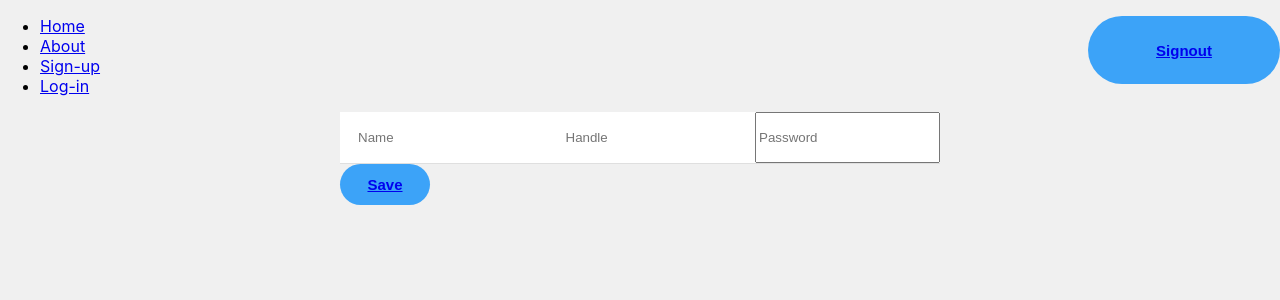
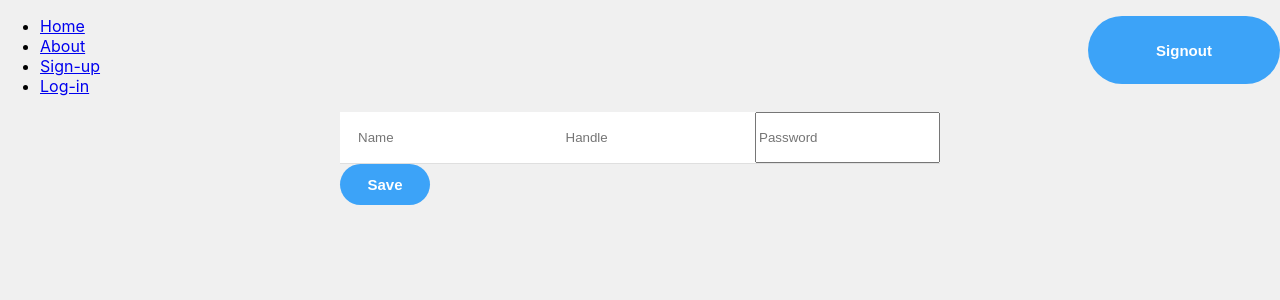
Before and after one commit to jip68660/build_simple_twitter, a React (Create React App) app in the folder ui/: page /signup in a window 1280 px wide. Shown: the top 300 px of the page. Built offline with nearby package versions, Linux system fonts and the light colour scheme.

Commit message:
Change random prompt

```diff
--- a/ui/src/App.js
+++ b/ui/src/App.js
@@ -55,16 +55,22 @@ class App extends React.Component{
     }
   }
   handleSignup = (event) => {
+    console.log("handlneSignup");
+    console.log(event);
     const fetchPromise = fetch("http://35.226.157.89/signup", {
       method: 'POST',
-      body: JSON.stringfy({ username: this.props.handle, password: this.props.password, name: this.props.name }),
+      body: JSON.stringify({ username: this.props.handle, password: this.props.password, name: this.props.name }),
       headers: {
         'Content-Type': 'application/json'
       }
     });
     fetchPromise.then(response => {
-      const json = response.json();
-      localStorage.setItem('sessionkey', json.sessionkey);
+      response.json().then((data) => {
+        console.log(data);
+        console.log(`saving to localstorage: ${data.sessionkey}`);
+        localStorage.setItem('sessionkey', data.sessionkey);
+        console.log("success");
+      });
     });
 
   }
@@ -73,7 +79,7 @@ class App extends React.Component{
       method: 'POST',
       body: JSON.stringify({ username: this.props.handle, password: this.props.password }),
       headers: {
-        'Content-Type': 'applciation/json'
+        'Content-Type': 'application/json'
       }
     });
     fetchPromise.then(response => {
--- a/ui/src/components/ButtonFormat.js
+++ b/ui/src/components/ButtonFormat.js
@@ -7,9 +7,9 @@ class ButtonFormat extends React.Component {
               className={ this.props.className }
               onClick={ this.props.handleSubmit }
             >
-            <a href={ this.props.hyperlink }>
+            {/* <a href={ this.props.hyperlink }> */}
             { this.props.buttonValue }
-            </a>
+            {/* </a> */}
             </button>
         );
     }
--- a/ui/src/components/Signup.js
+++ b/ui/src/components/Signup.js
@@ -53,9 +53,9 @@ class Signup extends React.Component {
                 </div>
                 <ButtonFormat
                     className={ "submitButton save" }
-                    handleSubmit={ this.props.handleSingUp }
+                    handleSubmit={ this.handleSubmit }
                     buttonValue={ "Save" }
-                    hyperlink= { "/" }
+                    hyperlink= { "" }
 
                 />
             </div>
```
Also changed, not shown: 1 other file (tests, documents, lock files or other folders).
